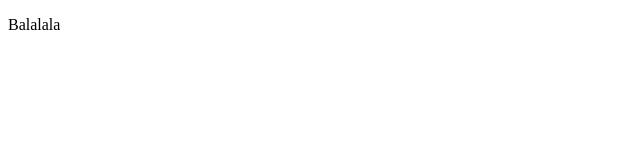
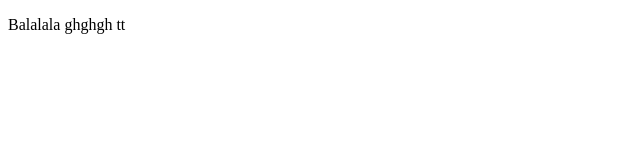
Before and after one commit to AwesomeBob9/html_1, a plain HTML site: page index.html in a window 1280 px wide. Shown: the full height of the page, 0-640 px from the left. Drawn offline with Linux system fonts and the light colour scheme.

Commit message:
Added:tt

```diff
--- a/index.html
+++ b/index.html
@@ -6,6 +6,6 @@
     <title>Document</title>
 </head>
 <body>
-    <p>Balalala</p>
+    <p>Balalala ghghgh tt</p>
 </body>
 </html>
```
